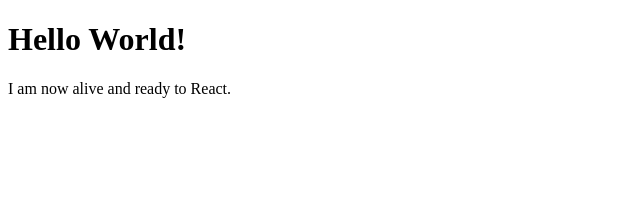
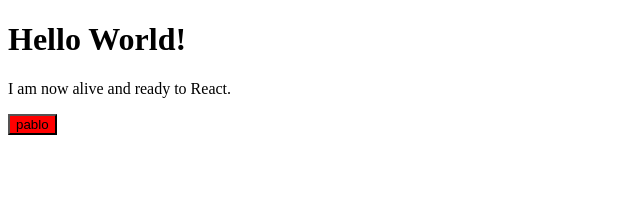
Before and after one commit to Jkierem/DM-Grass-Grow, a React (Create React App) app: page / in a window 1280 px wide. Shown: the top 204 px of the page, without its empty margins (0-640 px from the left). Built offline with nearby package versions, Linux system fonts and the light colour scheme.

Commit message:
Tutorial React

```diff
--- a/package.json
+++ b/package.json
@@ -11,6 +11,7 @@
     "start": "react-scripts start",
     "build": "react-scripts build",
     "test": "react-scripts test --env=jsdom",
-    "eject": "react-scripts eject"
+    "eject": "react-scripts eject",
+    "hey": "echo hey"
   }
 }
--- a/src/App.js
+++ b/src/App.js
@@ -1,8 +1,26 @@
 import React from 'react'
 
 class App extends React.Component{
+
+  constructor(props){
+    super(props);
+    this.state={
+      color: "red",
+      className: "button-red"
+    }
+  }
+
+  handleClick=()=>{
+    let newColor = this.state.color === "red" ? "green" : "red";
+    this.setState({
+      color: newColor,
+      className: `button-${newColor}`
+    })
+  }
+
   render(){
     return(
+      <React.Fragment>
         <header>
           <h1>
             Hello World!
@@ -10,7 +28,9 @@ class App extends React.Component{
           <p>
             I am now alive and ready to React.
           </p>
-    </header>)
+        </header>
+        <button className={this.state.className} onClick={this.handleClick} >{this.props.nombre}</button>
+      </React.Fragment>)
   }
 }
 
--- /dev/null
+++ b/src/index.css
@@ -0,0 +1,7 @@
+.button-red{
+   background-color: red;
+}
+
+.button-green{
+   background-color: green;
+}
--- a/src/index.js
+++ b/src/index.js
@@ -2,8 +2,9 @@ import React from 'react';
 import ReactDOM from 'react-dom';
 
 import App from './App';
+import "./index.css"
 
 ReactDOM.render(
-  <App />,
+  <App nombre="pablo" />,
   document.getElementById('root')
 );
```
Also changed, not shown: 1 other file (tests, documents, lock files or other folders). Lines whose indentation alone changed are shown as unchanged.
